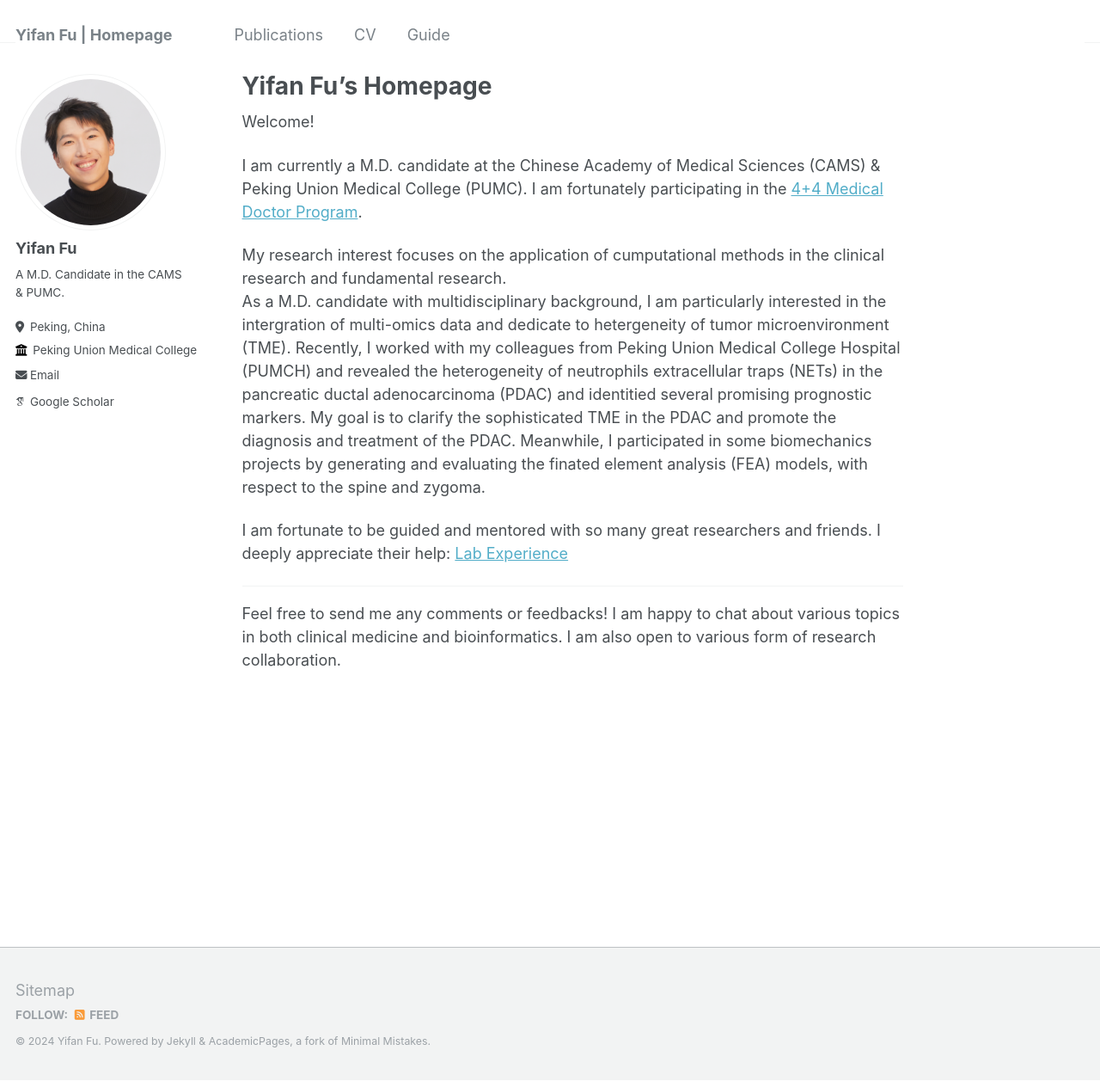
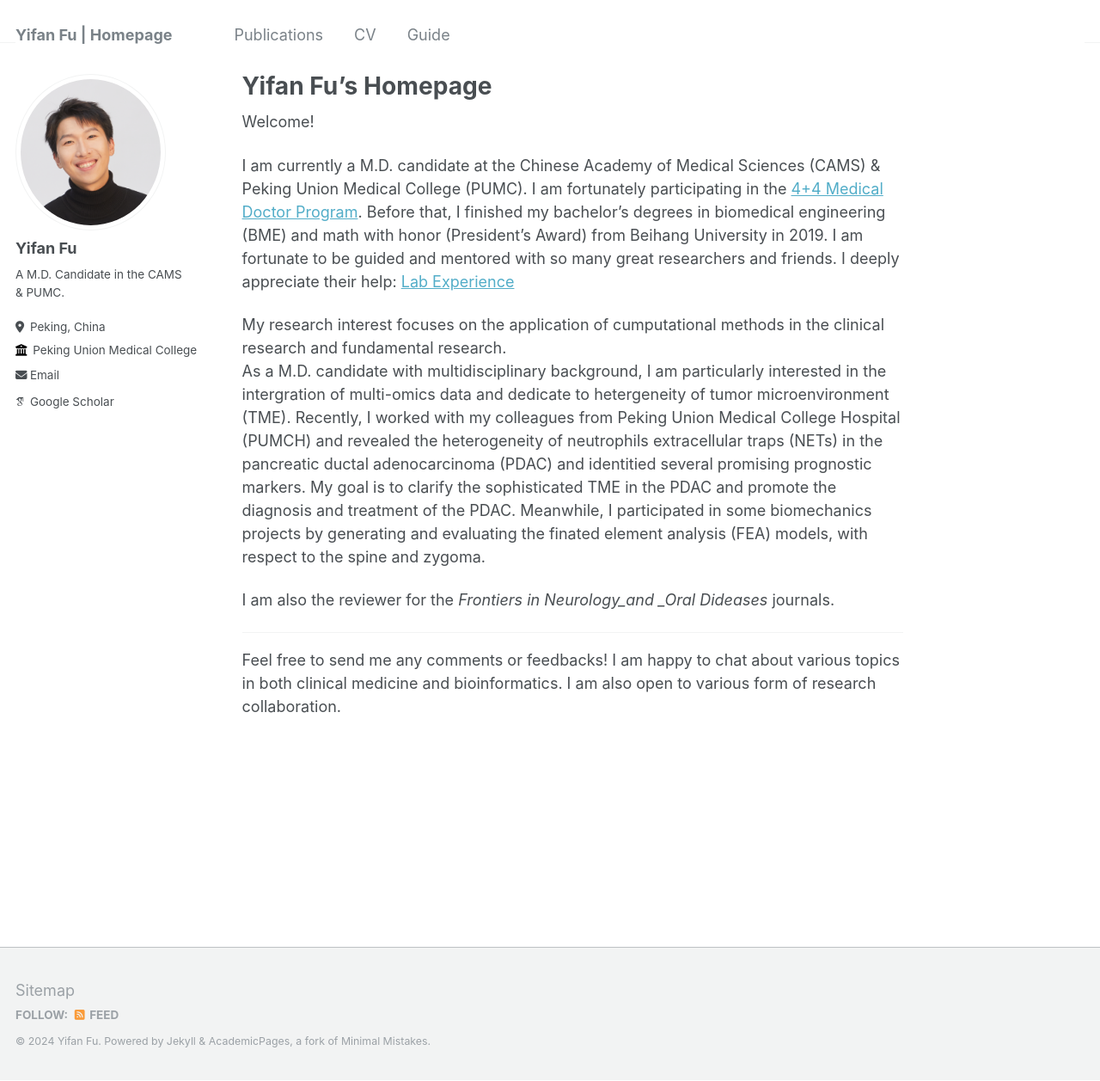
Before and after one commit to yifanfu01/yifanfu01.github.io, a Jekyll site: the page built from _pages/about.md, in a window 1280 px wide and 1257 px high. Shown: the whole window at 86% size. Built offline with Jekyll 4.4.1, drawn with Linux system fonts in a browser that asks for light colours; some web fonts are replaced.

Commit message:
Update about.md

```diff
--- a/_pages/about.md
+++ b/_pages/about.md
@@ -9,12 +9,13 @@ redirect_from:
 
 Welcome!
 
-I am currently a M.D. candidate at the Chinese Academy of Medical Sciences (CAMS) & Peking Union Medical College (PUMC). I am fortunately participating in the [4+4 Medical Doctor Program](https://mdadmission.pumc.edu.cn/mdweb/site!index).
+I am currently a M.D. candidate at the Chinese Academy of Medical Sciences (CAMS) & Peking Union Medical College (PUMC). I am fortunately participating in the [4+4 Medical Doctor Program](https://mdadmission.pumc.edu.cn/mdweb/site!index). Before that, I finished my bachelor's degrees in biomedical engineering (BME) and math with honor (President's Award) from Beihang University in 2019. I am fortunate to be guided and mentored with so many great researchers and friends. I deeply appreciate their help: [Lab Experience](https://yifanfu01.github.io/cv/)
 
 My research interest focuses on the application of cumputational methods in the clinical research and fundamental research.
 As a M.D. candidate with multidisciplinary background, I am particularly interested in the intergration of multi-omics data and dedicate to hetergeneity of tumor microenvironment (TME). Recently, I worked with my colleagues from Peking Union Medical College Hospital (PUMCH) and revealed the heterogeneity of neutrophils extracellular traps (NETs) in the pancreatic ductal adenocarcinoma (PDAC) and identitied several promising prognostic markers. My goal is to clarify the sophisticated TME in the PDAC and promote the diagnosis and treatment of the PDAC. Meanwhile, I participated in some biomechanics projects by generating and evaluating the finated element analysis (FEA) models, with respect to the spine and zygoma.
 
-I am fortunate to be guided and mentored with so many great researchers and friends. I deeply appreciate their help: [Lab Experience](https://yifanfu01.github.io/cv/)
+I am also the reviewer for the _Frontiers in Neurology_and _Oral Dideases_ journals.
+
 
 ----
 Feel free to send me any comments or feedbacks! I am happy to chat about various topics in both clinical medicine and bioinformatics. I am also open to various form of research collaboration.
```
